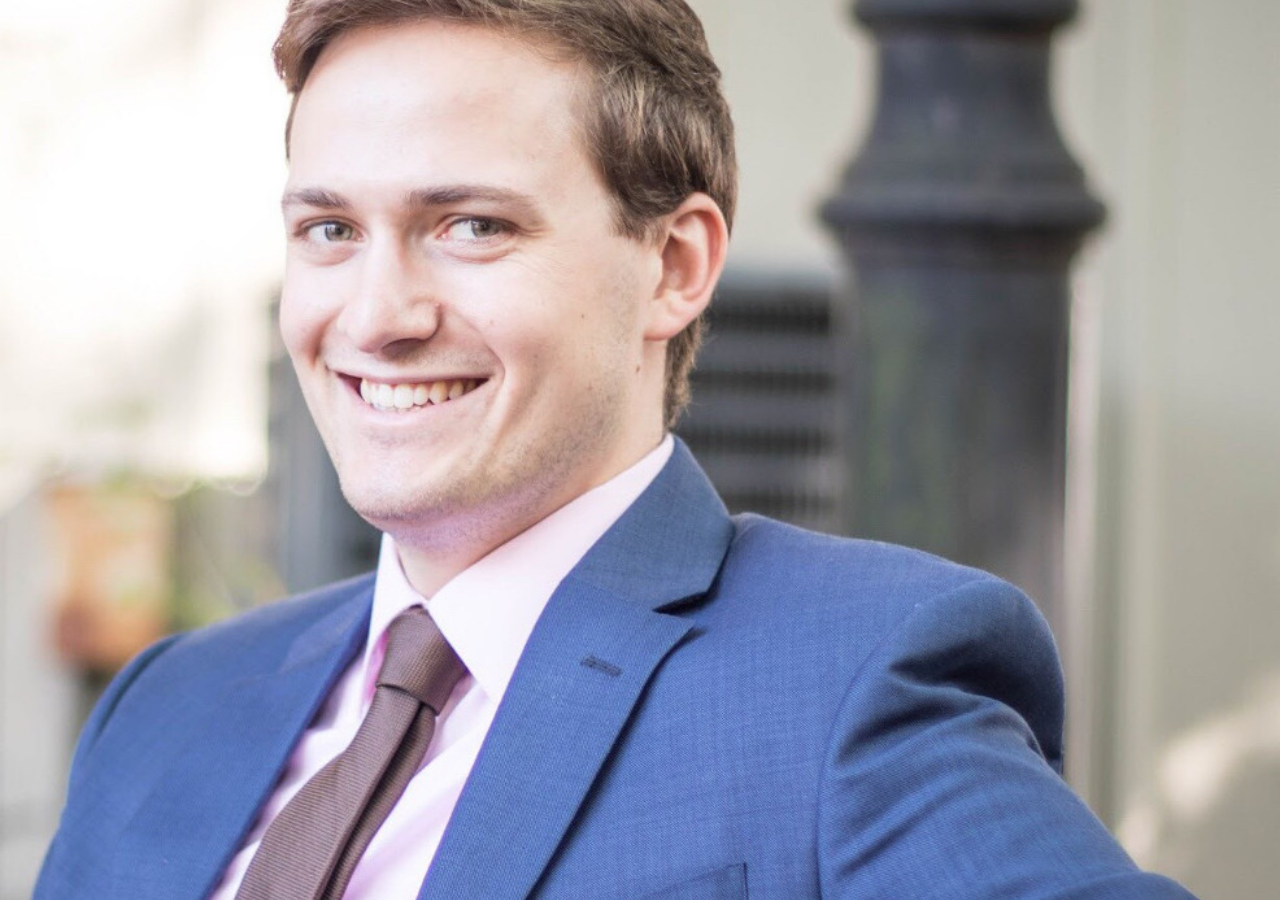
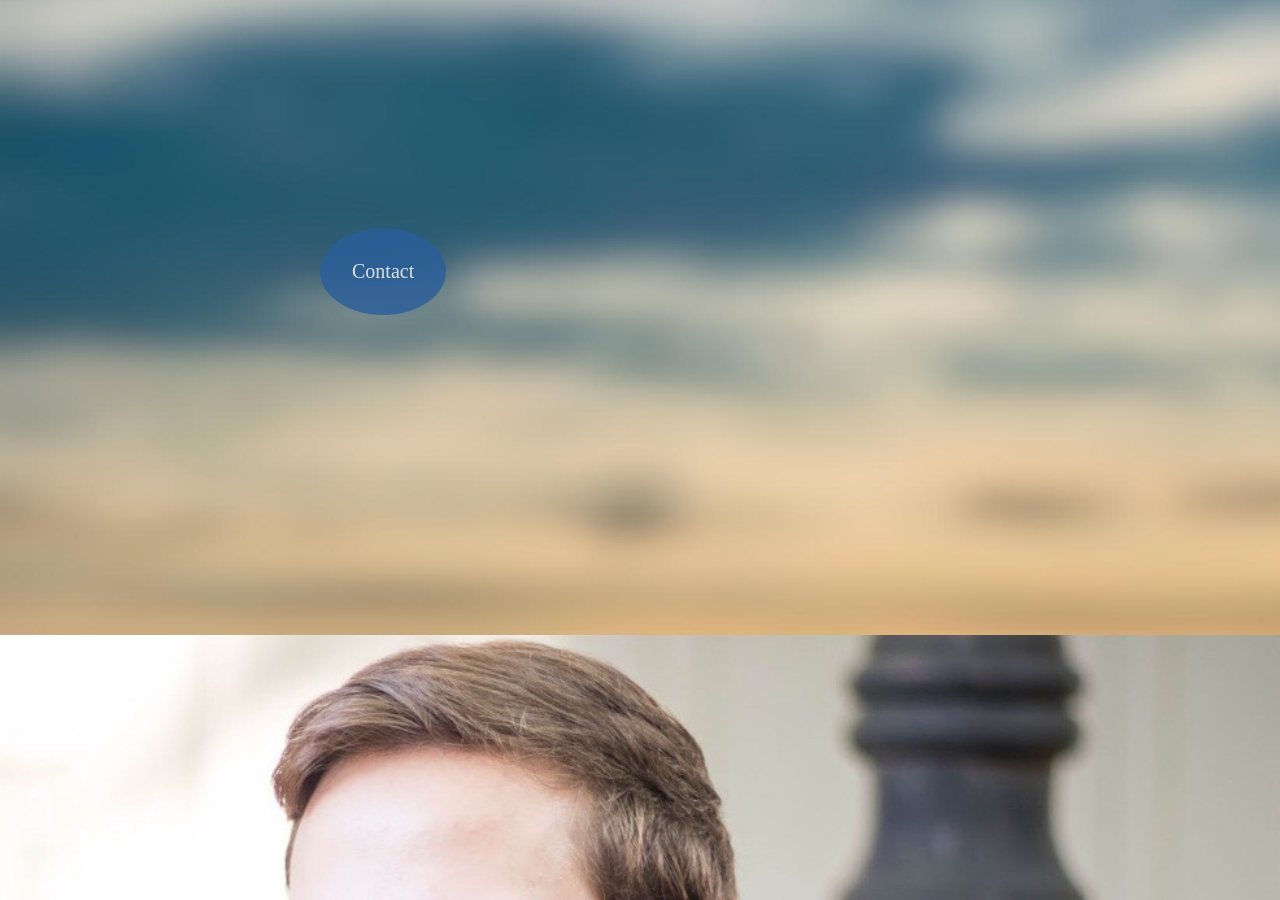
Before and after one commit to leemlb06pmi/leemlb06pmi.github.io, a Jekyll site: the page built from index.html, in a window 1280 px wide and 900 px high, scrolled down 498 px. Built offline with Jekyll 4.4.1, drawn with Linux system fonts in a browser that asks for light colours.

Commit message:
Update index.html

```diff
--- a/index.html
+++ b/index.html
@@ -14,6 +14,7 @@
 			</blockquote>
 			<div class="row">
 				<div class="column mini">
+					<a href="mailto:miles@finexus.com" class="button b1">Contact</a>
 				</div>
 				<div class="column mini">
 				</div>
```
